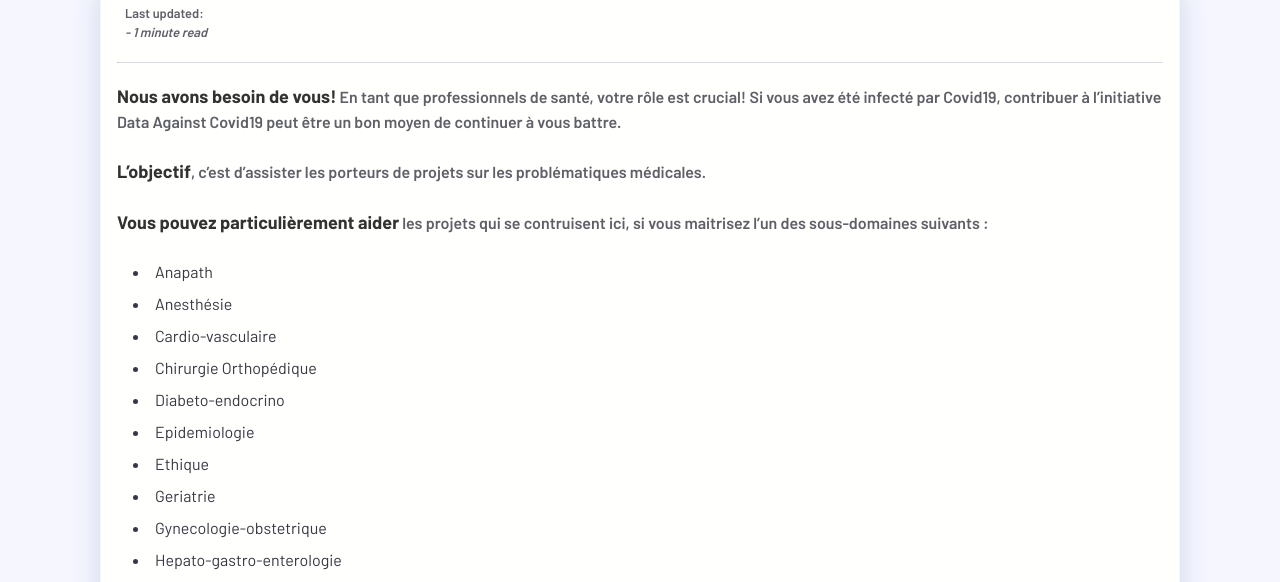
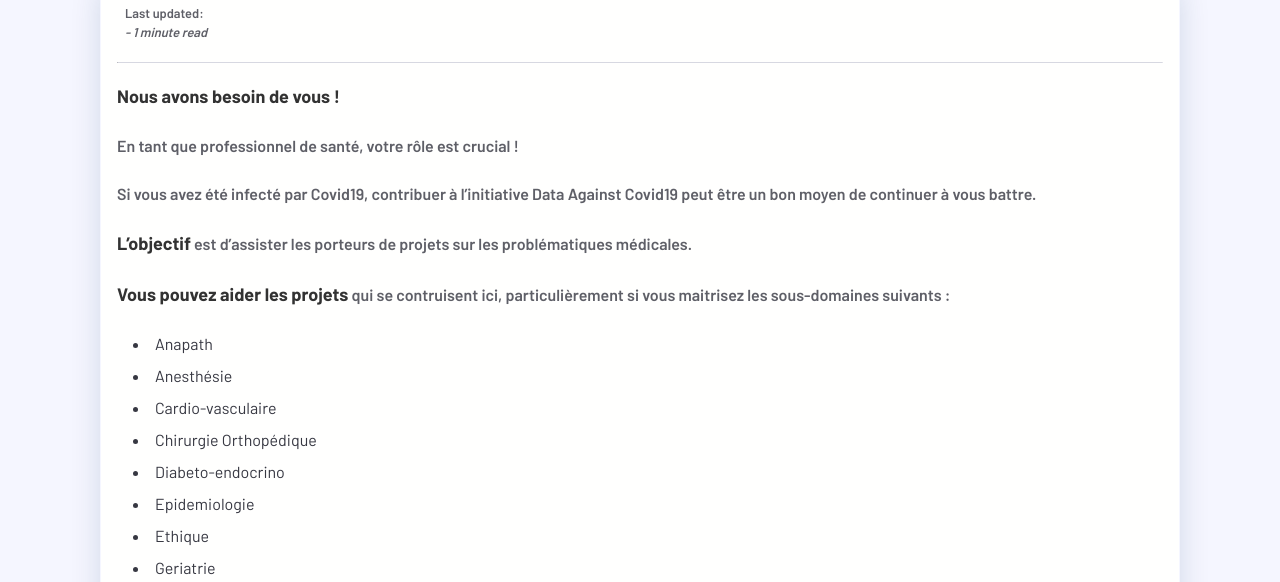
Before and after one commit to opencovid19-fr/opencovid19-fr.github.io, a Jekyll site: the page built from _posts/Comment contribuer/2020-04-02-je-suis-professionnel-sante.md, in a window 1280 px wide and 900 px high, cut to the strip 318-900 px from the top of the window. Built offline with Jekyll 4.4.1, drawn with Linux system fonts in a browser that asks for light colours; nearby versions of some CDN libraries; comment, search, counter and statistics services are not loaded.

Commit message:
update intro

```diff
--- a/_posts/Comment contribuer/2020-04-02-je-suis-professionnel-sante.md
+++ b/_posts/Comment contribuer/2020-04-02-je-suis-professionnel-sante.md
@@ -9,12 +9,17 @@
 
 -----
 
-**Nous avons besoin de vous!**
-En tant que professionnels de santé, votre rôle est crucial! Si vous avez été infecté par Covid19, contribuer à l'initiative Data Against Covid19 peut être un bon moyen de continuer à vous battre.
+**Nous avons besoin de vous !**
 
-**L'objectif**, c'est d'assister les porteurs de projets sur les problématiques médicales.
+En tant que professionnel de santé, votre rôle est crucial !
 
-**Vous pouvez particulièrement aider** les projets qui se contruisent ici, si vous maitrisez l'un des sous-domaines suivants :
+Si vous avez été infecté par Covid19, contribuer à l'initiative Data Against Covid19 peut être un bon moyen de continuer à vous battre.
+
+**L’objectif** est d’assister les porteurs de projets sur les problématiques médicales.
+
+**Vous pouvez aider les projets** qui se contruisent ici,
+particulièrement si vous maitrisez les sous-domaines suivants :
+
 - Anapath
 - Anesthésie
 - Cardio-vasculaire
```
